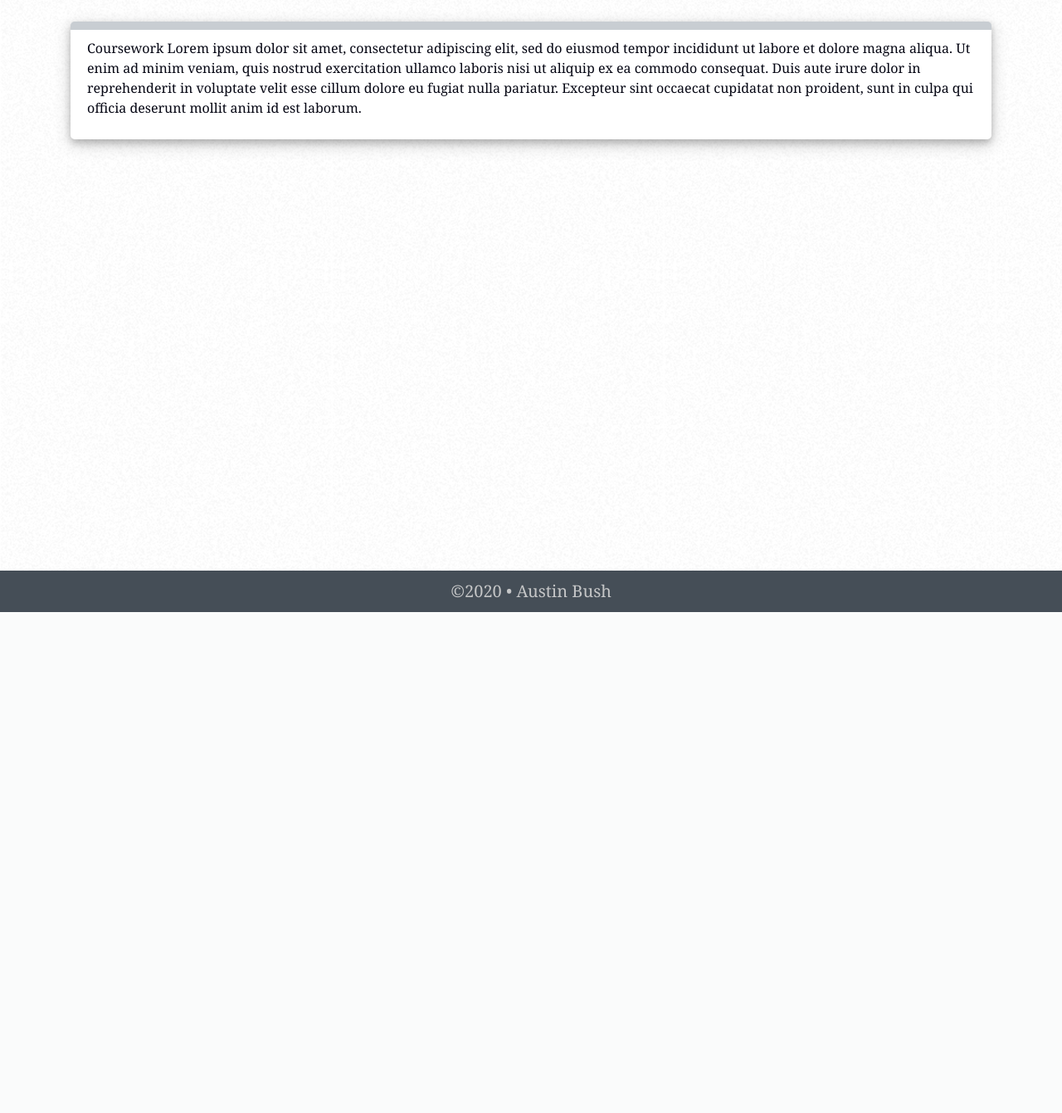
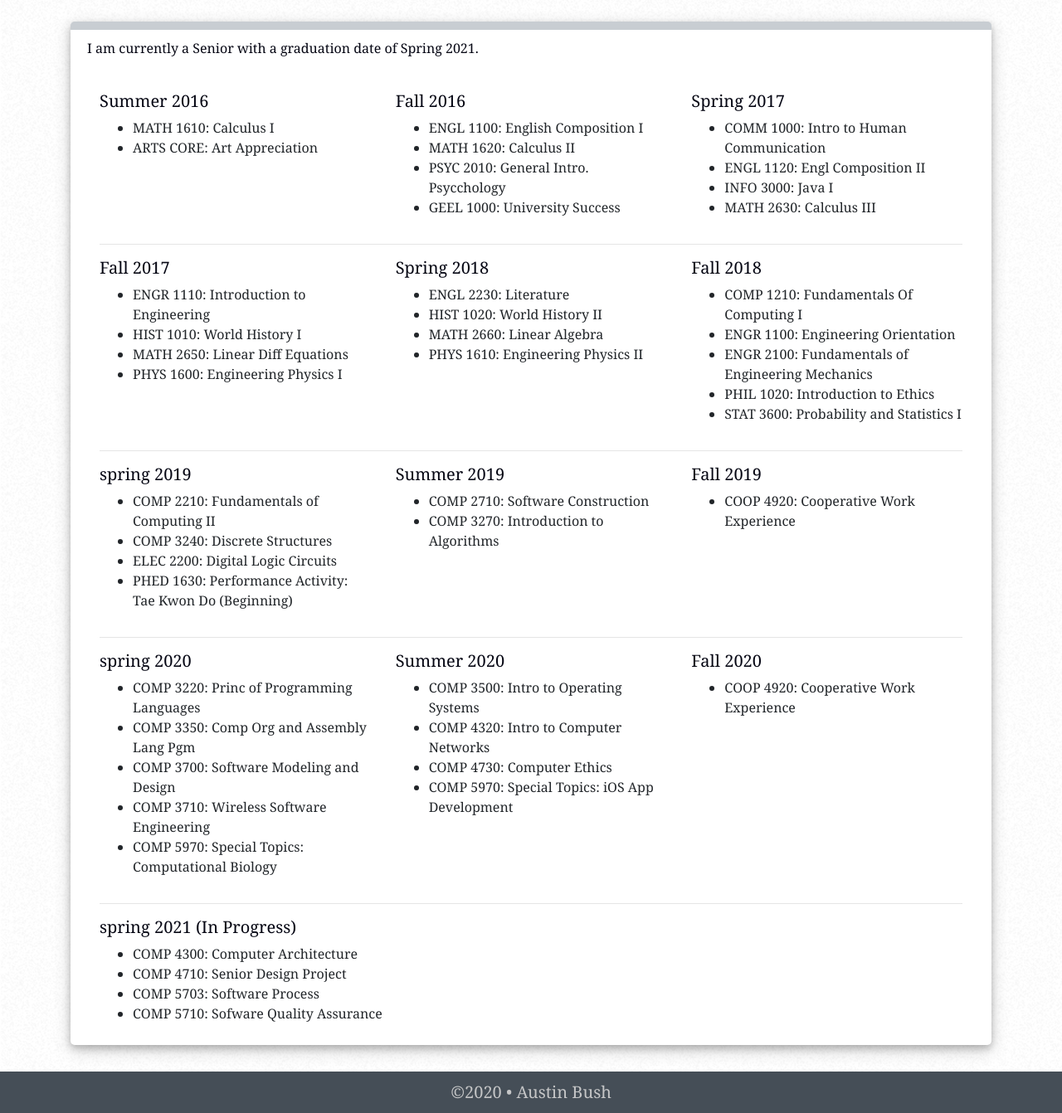
Before and after one commit to AustinBush32/Austin-Bush, a Flask app: page /coursework in a window 1280 px wide. Shown: the part 62-1404 px from the top of the page at 83% size. Before the commit the page ends 800 px from the top, so only its background shows below. Run offline with Flask 2, Linux system fonts and the light colour scheme; parts of the project's set-up code (start-up, migrations or seed data) failed here and were passed over; some libraries are stand-ins or nearby versions.

```diff
--- a/austinbush/static/main.css
+++ b/austinbush/static/main.css
@@ -74,3 +74,11 @@ footer p {
     border-radius: 5px;
     box-shadow: 0 4px 8px 0 rgba(0, 0, 0, 0.2), 0 6px 20px 0 rgba(0, 0, 0, 0.19);
   }
+
+  .content-section-resume {
+    background: #ffffff;
+    padding: 10px 20px;
+    border-top: 10px solid #c8cdd2;
+    border-radius: 5px;
+    box-shadow: 0 4px 8px 0 rgba(0, 0, 0, 0.2), 0 6px 20px 0 rgba(0, 0, 0, 0.19);
+  }
--- a/austinbush/templates/coursework.html
+++ b/austinbush/templates/coursework.html
@@ -1,12 +1,131 @@
 {% extends "layout.html" %}
 {% block content %}
 <div class="content-section">
-    <p>
-Coursework Lorem ipsum dolor sit amet, consectetur adipiscing elit, sed do eiusmod tempor incididunt
-ut labore et dolore magna aliqua. Ut enim ad minim veniam, quis nostrud exercitation ullamco
-laboris nisi ut aliquip ex ea commodo consequat. Duis aute irure dolor in reprehenderit in
-voluptate velit esse cillum dolore eu fugiat nulla pariatur. Excepteur sint occaecat cupidatat
-non proident, sunt in culpa qui officia deserunt mollit anim id est laborum.
-    </p>
+    <p>I am currently a Senior with a graduation date of Spring 2021.</p><br>
+    <div class="container">
+        <div class="row">
+            <div class="col">
+                <h5>Summer 2016</h5>
+                <ul>
+                    <li>MATH 1610: Calculus I</li>
+                    <li>ARTS CORE: Art Appreciation</li>
+                </ul>
+            </div>
+            <div class="col">
+                <h5>Fall 2016</h5>
+                <ul>
+                    <li>ENGL 1100: English Composition I</li>
+                    <li>MATH 1620: Calculus II</li>
+                    <li>PSYC 2010: General Intro. Psycchology</li>
+                    <li>GEEL 1000: University Success</li>
+                </ul>
+            </div>
+            <div class="col">
+                <h5>Spring 2017</h5>
+                <ul>
+                    <li>COMM 1000: Intro to Human Communication</li>
+                    <li>ENGL 1120: Engl Composition II</li>
+                    <li>INFO 3000: Java I</li>
+                    <li>MATH 2630: Calculus III</li>
+                </ul>
+            </div>
+        </div>
+        <hr>
+        <div class="row">
+            <div class="col">
+                <h5>Fall 2017</h5>
+                <ul>
+                    <li>ENGR 1110: Introduction to Engineering</li>
+                    <li>HIST 1010: World History I</li>
+                    <li>MATH 2650: Linear Diff Equations</li>
+                    <li>PHYS 1600: Engineering Physics I</li>
+                </ul>
+            </div>
+            <div class="col">
+                <h5>Spring 2018</h5>
+                <ul>
+                    <li>ENGL 2230: Literature</li>
+                    <li>HIST 1020: World History II</li>
+                    <li>MATH 2660: Linear Algebra</li>
+                    <li>PHYS 1610: Engineering Physics II</li>
+                </ul>
+            </div>
+            <div class="col">
+                <h5>Fall 2018</h5>
+                <ul>
+                    <li>COMP 1210: Fundamentals Of Computing I</li>
+                    <li>ENGR 1100: Engineering Orientation</li>
+                    <li>ENGR 2100: Fundamentals of Engineering Mechanics</li>
+                    <li>PHIL 1020: Introduction to Ethics</li>
+                    <li>STAT 3600: Probability and Statistics I</li>
+                </ul>
+            </div>
+        </div>
+        <hr>
+        <div class="row">
+            <div class="col">
+                <h5>spring 2019</h5>
+                <ul>
+                    <li>COMP 2210: Fundamentals of Computing II</li>
+                    <li>COMP 3240: Discrete Structures</li>
+                    <li>ELEC 2200: Digital Logic Circuits</li>
+                    <li>PHED 1630: Performance Activity: Tae Kwon Do (Beginning)</li>
+                </ul>
+            </div>
+            <div class="col">
+                <h5>Summer 2019</h5>
+                <ul>
+                    <li>COMP 2710: Software Construction</li>
+                    <li>COMP 3270: Introduction to Algorithms</li>
+                </ul>
+            </div>
+            <div class="col">
+                <h5>Fall 2019</h5>
+                <ul>
+                    <li>COOP 4920: Cooperative Work Experience</li>
+                </ul>
+            </div>
+        </div>
+        <hr>
+        <div class="row">
+            <div class="col">
+                <h5>spring 2020</h5>
+                <ul>
+                    <li>COMP 3220: Princ of Programming Languages</li>
+                    <li>COMP 3350: Comp Org and Assembly Lang Pgm</li>
+                    <li>COMP 3700: Software Modeling and Design</li>
+                    <li>COMP 3710: Wireless Software Engineering</li>
+                    <li>COMP 5970: Special Topics: Computational Biology</li>
+                </ul>
+            </div>
+            <div class="col">
+                <h5>Summer 2020</h5>
+                <ul>
+                    <li>COMP 3500: Intro to Operating Systems</li>
+                    <li>COMP 4320: Intro to Computer Networks</li>
+                    <li>COMP 4730: Computer Ethics</li>
+                    <li>COMP 5970: Special Topics: iOS App Development</li>
+                </ul>
+            </div>
+            <div class="col">
+                <h5>Fall 2020</h5>
+                <ul>
+                    <li>COOP 4920: Cooperative Work Experience</li>
+                </ul>
+            </div>
+        </div>
+        <hr>
+        <div class="row">
+            <div class="col">
+                <h5>spring 2021 (In Progress)</h5>
+                <ul>
+                    <li>COMP 4300: Computer Architecture</li>
+                    <li>COMP 4710: Senior Design Project</li>
+                    <li>COMP 5703: Software Process</li>
+                    <li>COMP 5710: Sofware Quality Assurance</li>
+                </ul>
+            </div>
+        </div>
+    </div>
 </div>
 {% endblock content %}
```
Also changed, not shown: austinbush/templates/resume.html (+4 -5 lines), 1 other file.
